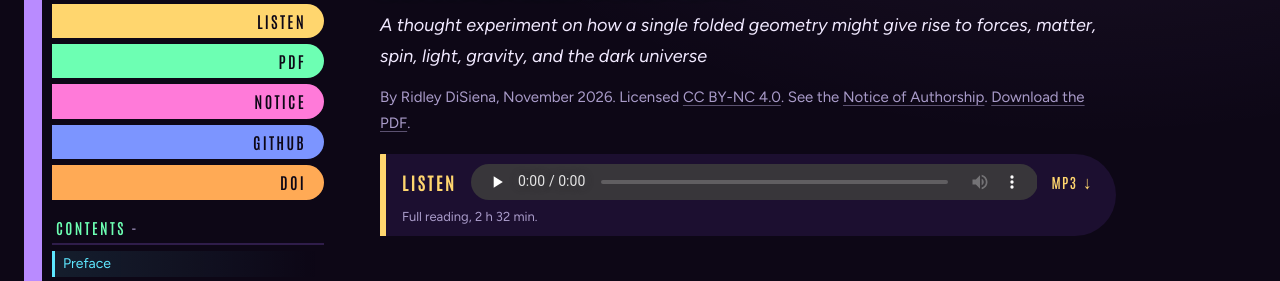
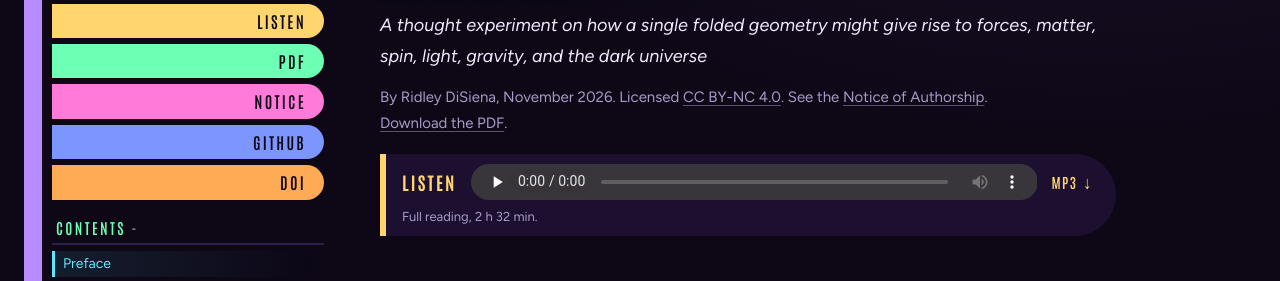
Before and after one commit to RidleyDiSiena/fractus-ii, a Jekyll site: the page built from index.html, in a window 1280 px wide. Shown: the part 193-474 px from the top of the page. Built offline with Jekyll 4.4.1, drawn with Linux system fonts in a browser that asks for light colours; comment, search, counter and statistics services are not loaded.

Commit message:
Keep byline links on one line

```diff
--- a/assets/css/style.scss
+++ b/assets/css/style.scss
@@ -316,7 +316,7 @@ img { max-width: 100%; }
   font-size: 15px;
   color: var(--muted);
 }
-.title-by a { color: var(--muted); text-decoration-color: rgba(169, 155, 201, 0.5); }
+.title-by a { white-space: nowrap; color: var(--muted); text-decoration-color: rgba(169, 155, 201, 0.5); }
 .title-by a:hover { color: var(--pink); }
 
 .listen {
```
